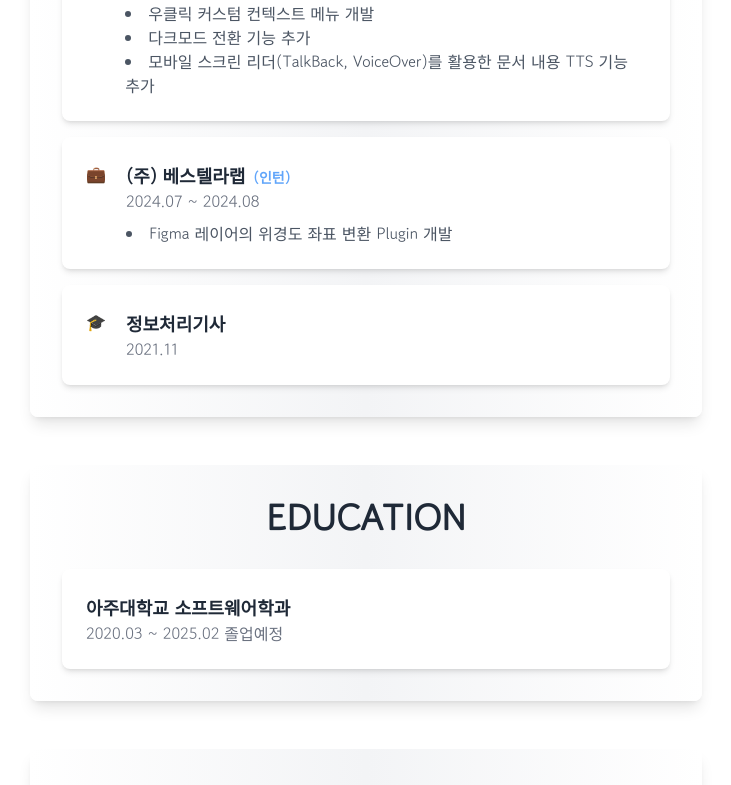
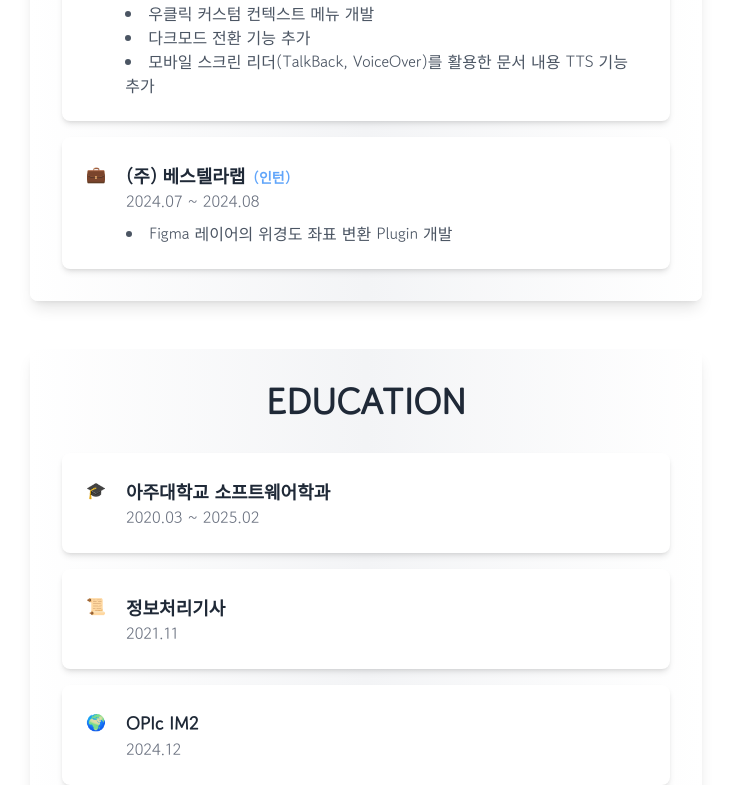
Before and after one commit to backbone94/next-portfolio, a Next.js app: page / in a window 1280 px wide. Shown: the part 976-1761 px from the top of the page, without its empty margins (274-1005 px from the left). Built offline with nearby package versions, Linux system fonts and the light colour scheme; a web font is replaced by a local one.

Commit message:
chore: Education 카테고리 수정

```diff
--- a/app/components/Education.tsx
+++ b/app/components/Education.tsx
@@ -1,4 +1,25 @@
 export default function Education() {
+  const education = [
+    {
+      institution: '아주대학교 소프트웨어학과',
+      duration: '2020.03 ~ 2025.02',
+      icon: '🎓',
+    },
+  ];
+
+  const certifications = [
+    {
+      title: '정보처리기사',
+      issueDate: '2021.11',
+      icon: '📜',
+    },
+    {
+      title: 'OPIc IM2',
+      issueDate: '2024.12',
+      icon: '🌍',
+    },
+  ];
+
   return (
     <section
       id="education"
@@ -6,10 +27,24 @@ export default function Education() {
     >
       <div className="text-center text-4xl font-extrabold mb-8 text-gray-800">EDUCATION</div>
       <div className="flex flex-col items-center space-y-4">
-        <div className="bg-white p-6 rounded-lg shadow-md hover:shadow-lg transition-shadow duration-300 w-full">
-          <div className="text-lg font-bold text-gray-800">아주대학교 소프트웨어학과</div>
-          <div className="text-gray-500">2020.03 ~ 2025.02 졸업예정</div>
-        </div>
+        {education.map((edu, index) => (
+          <div key={index} className="flex items-start bg-white p-6 rounded-lg shadow-md hover:shadow-lg transition-shadow duration-300 w-full">
+            <span className="h-6 w-6 text-blue-400 mr-4">{edu.icon}</span>
+            <div>
+              <div className="text-lg font-bold text-gray-800">{edu.institution}</div>
+              <div className="text-gray-500">{edu.duration}</div>
+            </div>
+          </div>
+        ))}
+        {certifications.map((certification, index) => (
+          <div key={index} className="flex items-start bg-white p-6 rounded-lg shadow-md hover:shadow-lg transition-shadow duration-300 w-full">
+            <span className="h-6 w-6 text-blue-400 mr-4">{certification.icon}</span>
+            <div>
+              <div className="text-lg font-bold text-gray-800">{certification.title}</div>
+              <div className="text-gray-500">{certification.issueDate}</div>
+            </div>
+          </div>
+        ))}
       </div>
     </section>
   );
--- a/app/components/Experience.tsx
+++ b/app/components/Experience.tsx
@@ -18,12 +18,6 @@ export default function Experience() {
       tasks: [
         'Figma 레이어의 위경도 좌표 변환 Plugin 개발'
       ]
-    }
-  ];
-  const certifications = [
-    {
-      title: '정보처리기사',
-      issueDate: '2021.11'
     }
   ];
 
@@ -53,17 +47,6 @@ export default function Experience() {
             </div>
           </div>
         ))}
-        {certifications.map((certification, index) => (
-          <div key={index} className="flex items-start bg-white p-6 rounded-lg shadow-md hover:shadow-lg transition-shadow duration-300 w-full">
-            <span className="h-6 w-6 text-blue-400 mr-4">🎓</span>
-            <div>
-              <div className="text-lg font-bold text-gray-800">
-                {certification.title}
-              </div>
-              <div className="text-gray-500">{certification.issueDate}</div>
-            </div>
-          </div>
-        ))}
       </div>
     </section>
   );
```
